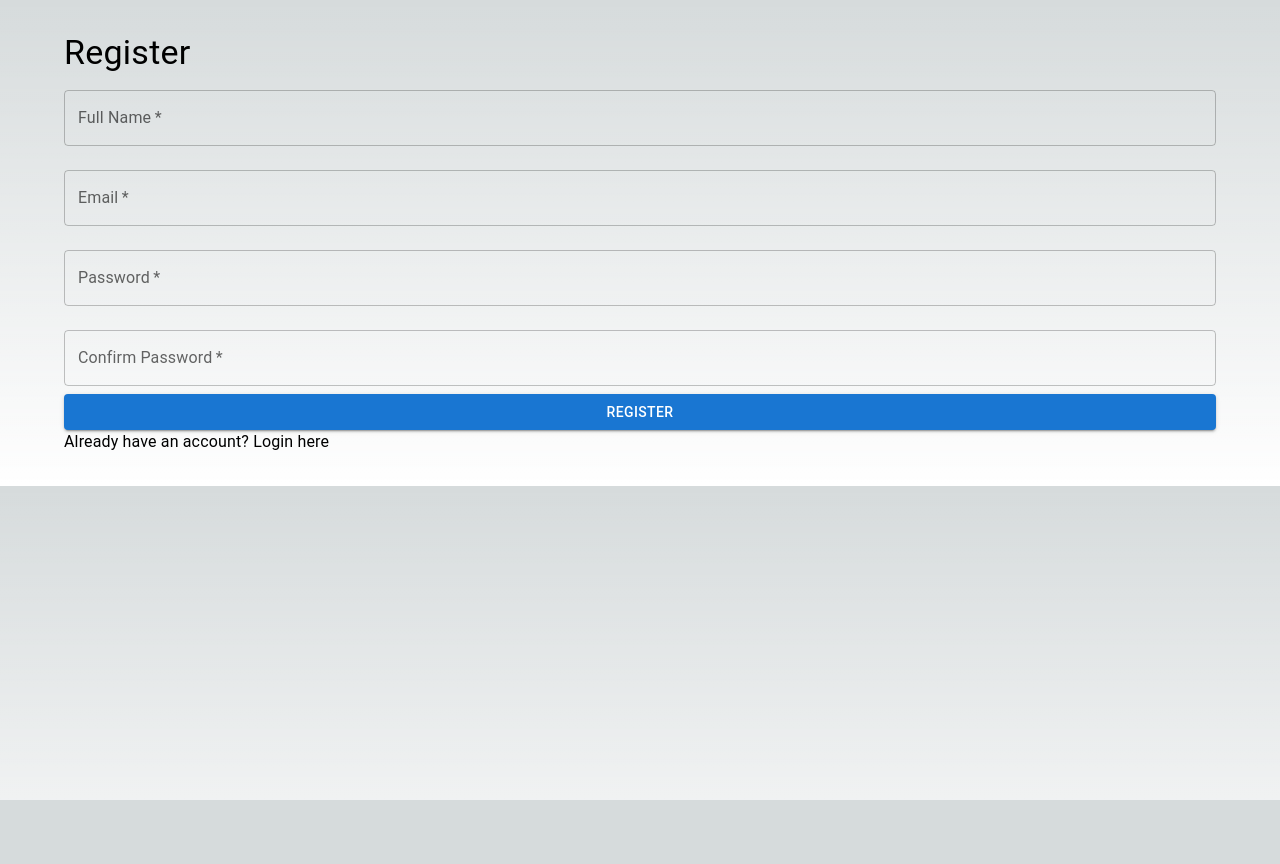
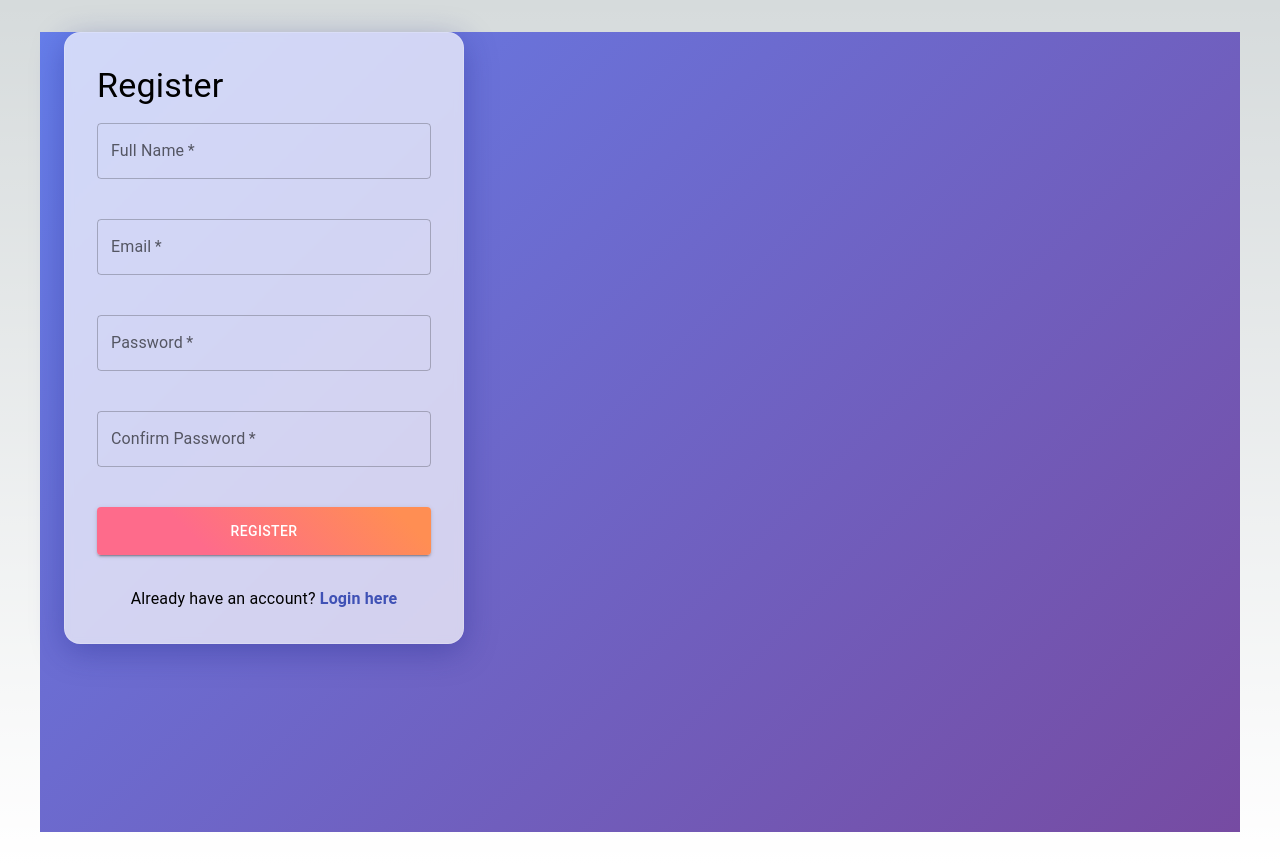
Before and after one commit to TracyK10/bot-assist-ai, a Next.js app: page /register in a window 1280 px wide. Before the commit the page ends 800 px from the top, so only its background shows below. Built offline with nearby package versions, Linux system fonts and the light colour scheme.

Commit message:
Added styling for register form

```diff
--- a/styles/register.module.css
+++ b/styles/register.module.css
@@ -0,0 +1,79 @@
+.registerContainer {
+  display: flex;
+  flex-direction: column;
+  align-items: center;
+  justify-content: center;
+  min-height: 100vh;
+  background: linear-gradient(135deg, #667eea 0%, #764ba2 100%);
+}
+
+.registerCard {
+  background: rgba(255, 255, 255, 0.7);
+  border-radius: 16px;
+  padding: 2rem;
+  box-shadow: 0 8px 32px 0 rgba(31, 38, 135, 0.37);
+  backdrop-filter: blur(4px);
+  -webkit-backdrop-filter: blur(4px);
+  border: 1px solid rgba(255, 255, 255, 0.18);
+  width: 100;
+  max-width: 400px;
+}
+
+registerTitle {
+  color: #333;
+  margin-bottom: 1.5rem;
+  text-align: center;
+  font-weight: 700;
+}
+
+.registerForm {
+  display: flex;
+  flex-direction: column;
+  gap: 1rem;
+}
+
+.submitButton {
+  margin-top: 1rem !important;
+  background: linear-gradient(45deg, #FE6B8B 30%, #FF8E53 90%) !important;
+  border: 0;
+  border-radius: 3px;
+  box-shadow: 0 3px 5px 2px rgba(255, 105, 135, 0.3);
+  color: white;
+  height: 48px;
+  padding: 0 30px;
+  transition: all 0.3s ease-in-out !important;
+}
+
+.submitButton:hover {
+  transform: translateY(-2px);
+  box-shadow: 0 6px 10px 4px rgba(255, 105, 135, 0.3);
+}
+
+.errorMessage {
+  color: #f44336;
+  margin-top: 1rem;
+  text-align: center;
+}
+
+.loginLink {
+  margin-top: 1rem;
+  text-align: center;
+}
+
+.loginLink a {
+  color: #3f51b5;
+  text-decoration: none;
+  font-weight: bold;
+}
+
+.loginLink a:hover {
+  text-decoration: underline;
+}
+
+/* Responsive adjustments */
+@media (max-width: 600px) {
+  .registerCard {
+    width: 90%;
+    padding: 1.5rem;
+  }
+}
```
